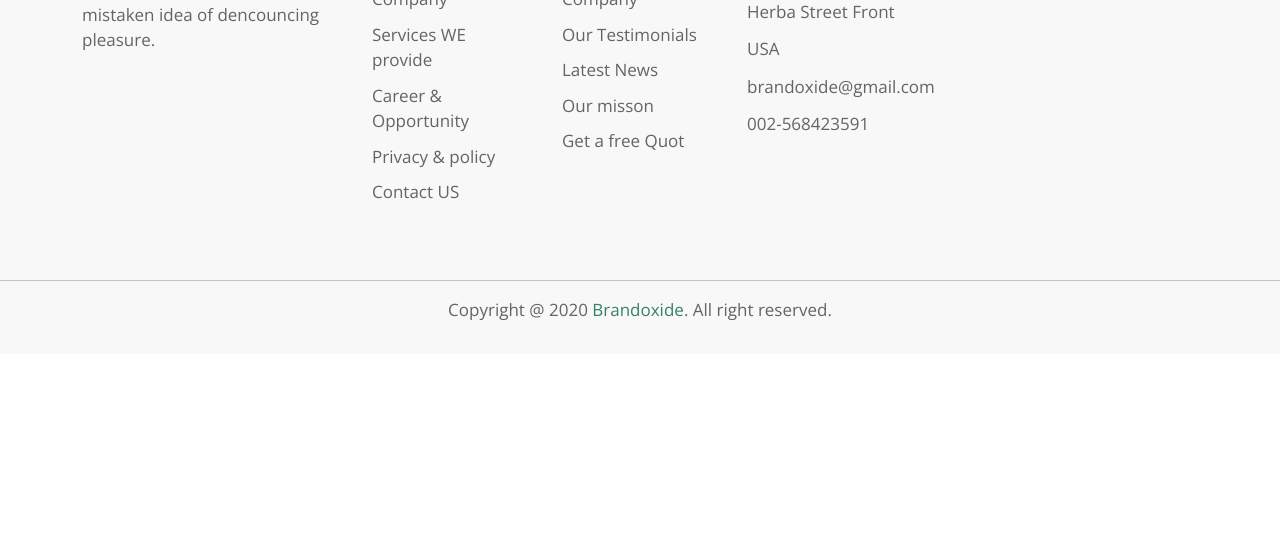
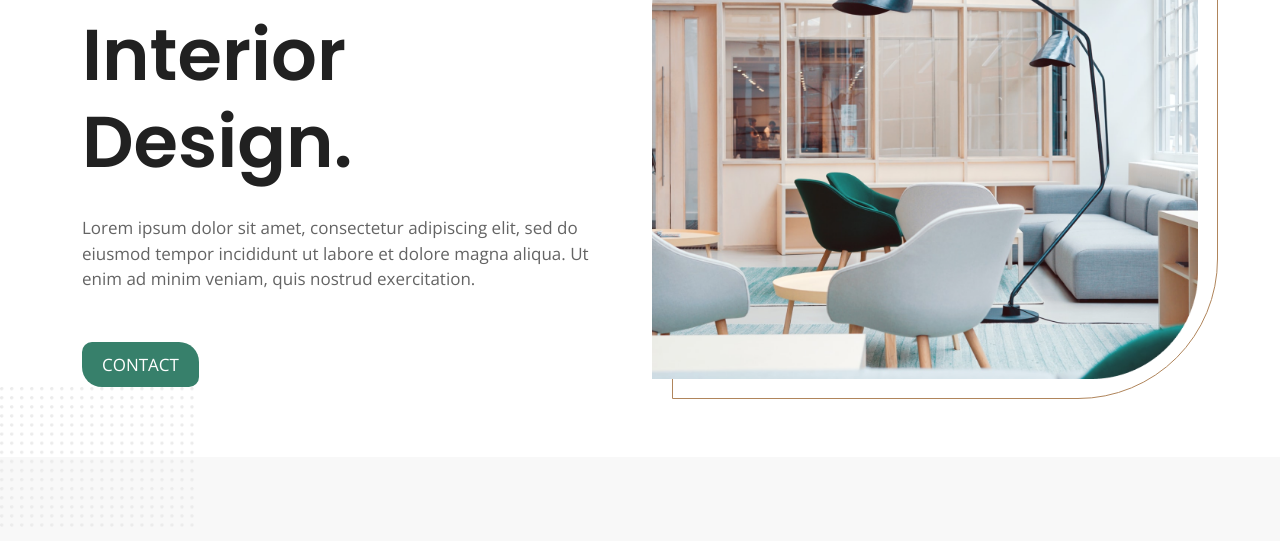
Before and after one commit to jahidpappuctg/Interior-Design, a plain HTML site: page index.html in a window 1280 px wide. Shown: the part 279-820 px from the top of the page. Drawn offline with nearby package versions, Linux system fonts and the light colour scheme.

Commit message:
hero completed

```diff
--- a/index.html
+++ b/index.html
@@ -51,7 +51,31 @@
 
         <!-- main area -->
         <div class="main-area">
+                <!-- start hero area -->
+                        <section class="hero-area">
+                              <div class="container">
+                                <div class="row d-flex align-items-center">
+                                        <div class="col-lg-6">
+                                                <div class="hero-text">
+                                                        <h3>MODERN INTERIOR</h3>
+                                                        <h2>Create Your
+                                                                Interior Design.</h2>
+                                                        <p>Lorem ipsum dolor sit amet, consectetur adipiscing elit, sed do eiusmod
+                                                                tempor incididunt ut labore et dolore magna aliqua. Ut enim ad minim
+                                                                veniam, quis nostrud exercitation.</p>
 
+                                                        <a class="theme-btn" href="">CONTACT</a>
+                                                </div>
+                                        </div>
+                                        <div class="col-lg-6">
+                                                <div class="hero-image design-image">
+                                                        <img src="assets/img/hero.png" alt="">
+                                                </div>
+                                        </div>
+                                </div>
+                              </div>
+                        </section>
+                <!-- end hero area -->
         </div>
         <!-- main area end -->
 
--- a/style.css
+++ b/style.css
@@ -25,6 +25,37 @@ h4{
 
 }
 
+.theme-btn{
+        text-decoration: none;
+        background-color: #37806B;
+        text-transform: uppercase;
+        color: #fff;
+        border-radius: 10px 20px;
+        padding: 10px 20px;
+        transition: .3s;
+}
+.theme-btn:hover{
+        background-color: #fff;
+        color: #37806B;
+        border  : #37806B;
+}
+
+.design-image{
+        position: relative;
+        z-index: 1
+}
+.design-image::after{
+        position: absolute;
+        content: "";
+        width: 100%;
+        height: 100%;
+        left: 20px;
+        top: 20px;
+        border-radius: 140px 0;
+        z-index: -1;
+        border: 1px solid #B0855B;
+}
+
 /* header area */
 .header-area{
         margin-top: 30px;
@@ -47,6 +78,37 @@ h4{
         padding: 10px 20px;
         margin-left: 45px;
 }
+
+
+/*hero-area  */
+
+.hero-area {
+        padding: 70px 0;
+}
+.hero-image img{
+        width: 100%;
+}
+
+.hero-text h3{
+    font-size: 20px;
+    color: #646464;
+    text-transform: uppercase;
+}
+
+.hero-text h2{
+      font-size: #212121;
+      font-size: 72px;
+}
+.hero-text p{
+        margin: 30px 0;
+}
+
+.hero-text a{
+        display: inline-block;
+        margin-top: 20px;
+}
+
+
 /*  */
 
 .footer-area{
```
Also changed, not shown: assets/img/hero.png (added).
